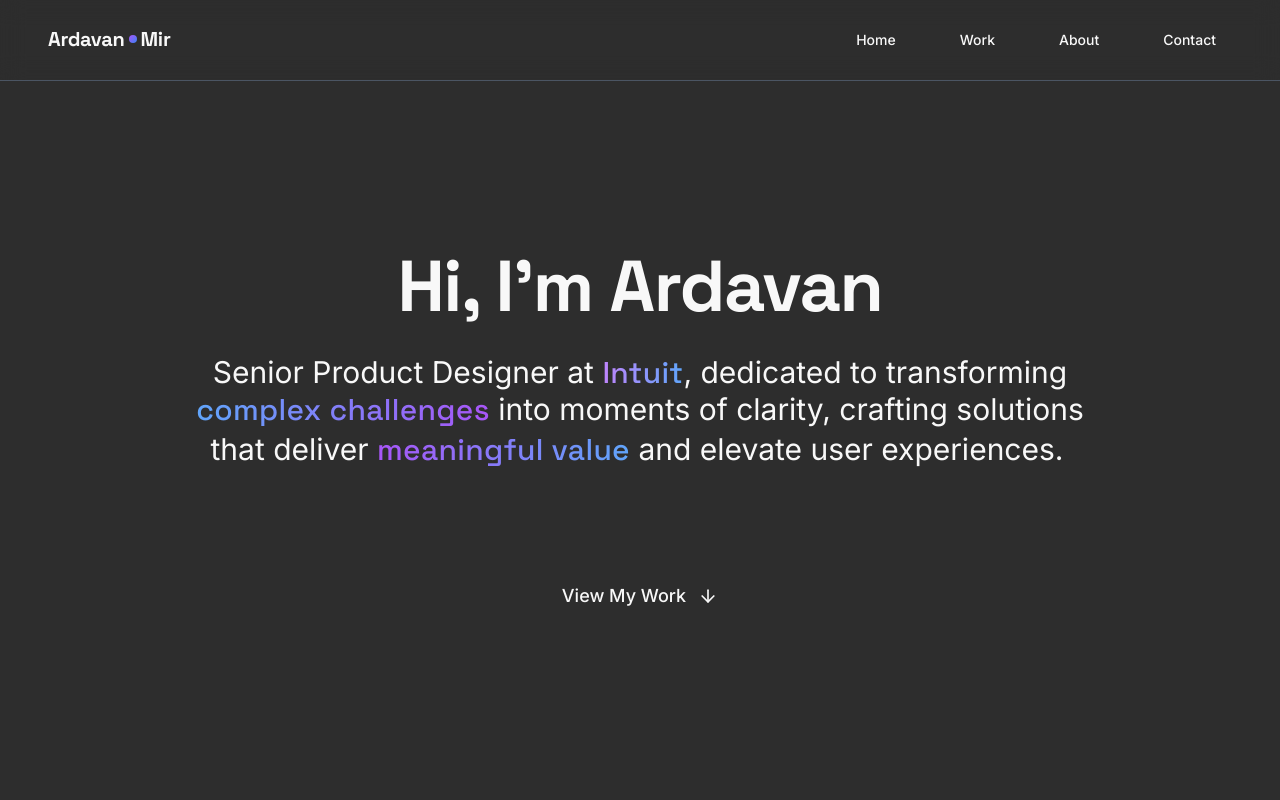
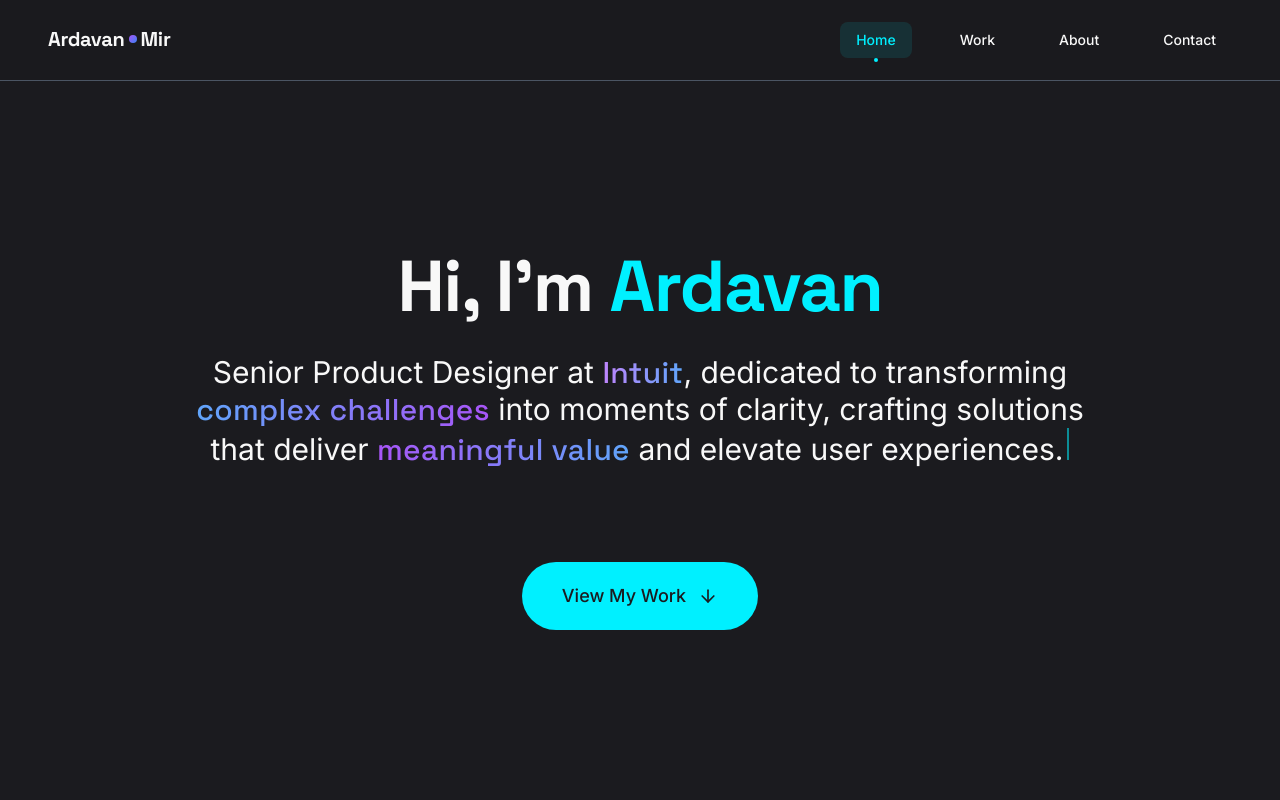
Before and after one commit to Ardmir/Ardavan-Mir, a Next.js app: page / in a window 1280 px wide. Shown: the top 800 px of the page. Built offline with nearby package versions, Linux system fonts and the light colour scheme.

Commit message:
fix/clean-structure

```diff
--- a/tailwind.config.ts
+++ b/tailwind.config.ts
@@ -1,137 +1,21 @@
-import type { Config } from "tailwindcss"
+import type { Config } from "tailwindcss";
+import { fontFamily } from "tailwindcss/defaultTheme";
 
 const config: Config = {
-  darkMode: ["class"],
-  content: [
-    "./pages/**/*.{ts,tsx}",
-    "./components/**/*.{ts,tsx}",
-    "./app/**/*.{ts,tsx}",
-    "./src/**/*.{ts,tsx}",
-    "*.{js,ts,jsx,tsx,mdx}",
-  ],
-  prefix: "",
+  content: ["./app/**/*.{ts,tsx}", "./components/**/*.{ts,tsx}"],
   theme: {
-    container: {
-      center: true,
-      padding: "2rem",
-      screens: {
-        "2xl": "1400px",
+    extend: {
+      fontFamily: {
+        sans: ["var(--font-inter)", ...fontFamily.sans],
       },
-    },
-    extend: {
       colors: {
-        border: "hsl(var(--border))",
-        input: "hsl(var(--input))",
-        ring: "hsl(var(--ring))",
-        background: "hsl(var(--background))",
-        foreground: "hsl(var(--foreground))",
-        primary: {
-          DEFAULT: "hsl(var(--primary))",
-          foreground: "hsl(var(--primary-foreground))",
-        },
-        secondary: {
-          DEFAULT: "hsl(var(--secondary))",
-          foreground: "hsl(var(--secondary-foreground))",
-        },
-        destructive: {
-          DEFAULT: "hsl(var(--destructive))",
-          foreground: "hsl(var(--destructive-foreground))",
-        },
-        muted: {
-          DEFAULT: "hsl(var(--muted))",
-          foreground: "hsl(var(--muted-foreground))",
-        },
-        accent: {
-          DEFAULT: "hsl(var(--accent))",
-          foreground: "hsl(var(--accent-foreground))",
-        },
-        popover: {
-          DEFAULT: "hsl(var(--popover))",
-          foreground: "hsl(var(--popover-foreground))",
-        },
-        card: {
-          DEFAULT: "hsl(var(--card))",
-          foreground: "hsl(var(--card-foreground))",
-        },
-        charcoal: {
-          50: "#f6f6f6",
-          100: "#e7e7e7",
-          200: "#d1d1d1",
-          300: "#b0b0b0",
-          400: "#888888",
-          500: "#6d6d6d",
-          600: "#5d5d5d",
-          700: "#4f4f4f",
-          800: "#454545",
-          900: "#3d3d3d",
-          950: "#262626",
-        },
-        teal: {
-          50: "#f0fdfa",
-          100: "#ccfbf1",
-          200: "#99f6e4",
-          300: "#5eead4",
-          400: "#2dd4bf",
-          500: "#14b8a6",
-          600: "#0d9488",
-          700: "#0f766e",
-          800: "#115e59",
-          900: "#134e4a",
-          950: "#042f2e",
-        },
-      },
-      borderRadius: {
-        lg: "var(--radius)",
-        md: "calc(var(--radius) - 2px)",
-        sm: "calc(var(--radius) - 4px)",
-      },
-      fontFamily: {
-        sans: ["var(--font-inter)", "system-ui", "sans-serif"],
-        display: ["var(--font-space-grotesk)", "system-ui", "sans-serif"],
-      },
-      keyframes: {
-        "accordion-down": {
-          from: { height: "0" },
-          to: { height: "var(--radix-accordion-content-height)" },
-        },
-        "accordion-up": {
-          from: { height: "var(--radix-accordion-content-height)" },
-          to: { height: "0" },
-        },
-        "fade-in": {
-          "0%": { opacity: "0" },
-          "100%": { opacity: "1" },
-        },
-        "slide-up": {
-          "0%": { transform: "translateY(20px)", opacity: "0" },
-          "100%": { transform: "translateY(0)", opacity: "1" },
-        },
-        "gradient-x": {
-          "0%, 100%": {
-            "background-size": "200% 200%",
-            "background-position": "left center",
-          },
-          "50%": {
-            "background-size": "200% 200%",
-            "background-position": "right center",
-          },
-        },
-      },
-      animation: {
-        "accordion-down": "accordion-down 0.2s ease-out",
-        "accordion-up": "accordion-up 0.2s ease-out",
-        "fade-in": "fade-in 0.5s ease-out",
-        "slide-up": "slide-up 0.5s ease-out",
-        "gradient-x": "gradient-x 15s ease infinite",
-      },
-      spacing: {
-        "18": "4.5rem",
-        "88": "22rem",
-        "128": "32rem",
+        charcoal: "#1B1B1F",
+        white: "#F8F8F8",
+        teal: "#00F0FF",
+        coral: "#FF6A6A",
       },
     },
   },
-  plugins: [require("tailwindcss-animate")],
-} satisfies Config
-
-export default config
+  plugins: [],
+};
+export default config;
```
